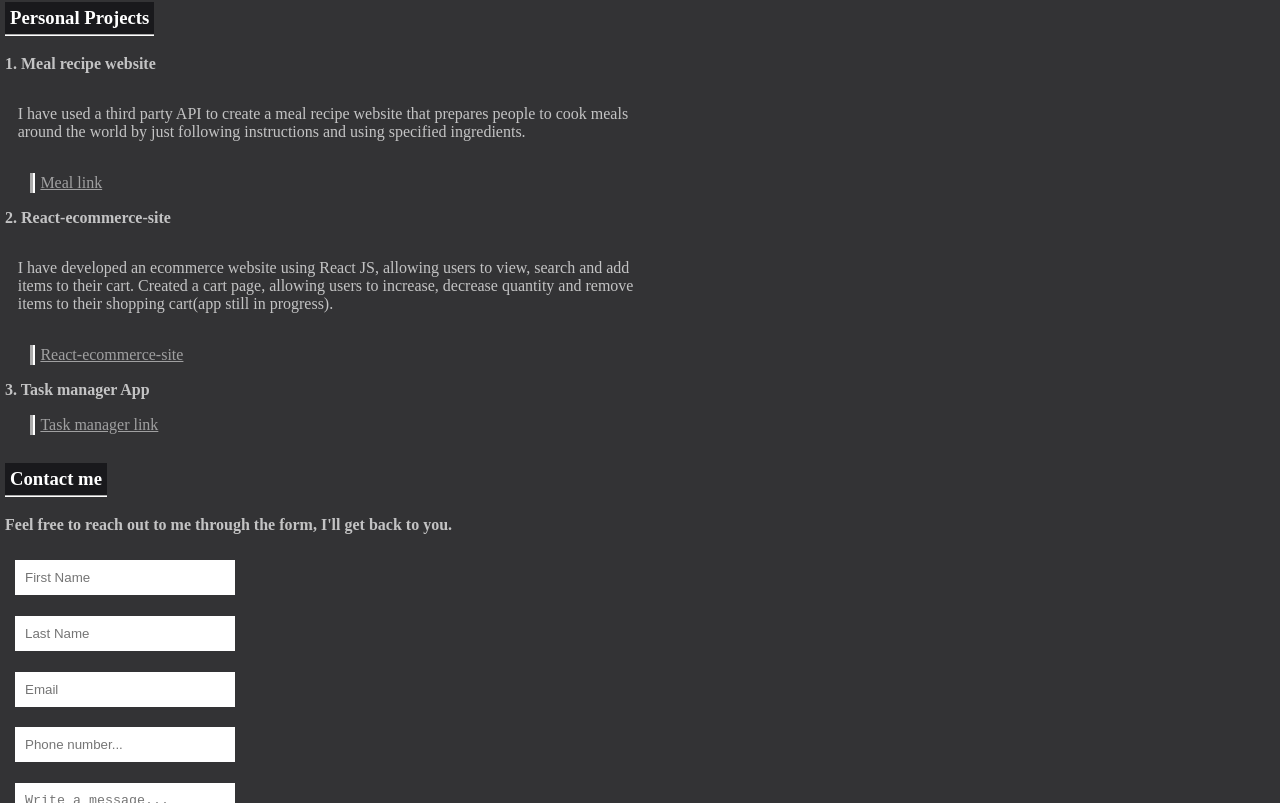
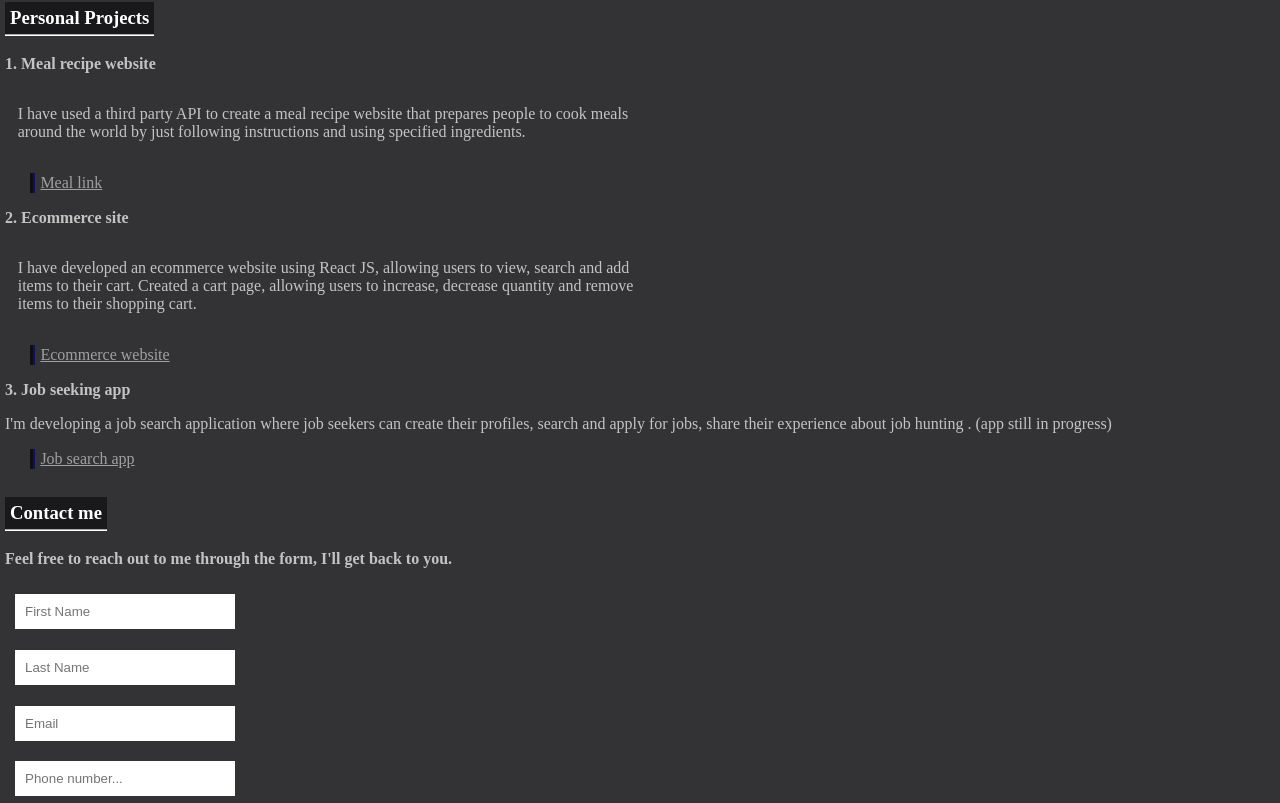
Before and after one commit to Sibusiso75/my-portfolio, a React (Vite) app: page / in a window 1280 px wide. Shown: the part 783-1586 px from the top of the page. Built offline with nearby package versions, Linux system fonts and the light colour scheme.

Commit message:
fix errors

```diff
--- a/src/AboutMeAndSkills.jsx
+++ b/src/AboutMeAndSkills.jsx
@@ -23,8 +23,11 @@ function AboutMeAndSkills() {
 
         </p>
         <h3>Skills</h3>
-        <h4>Front-end technologies</h4>
-        HTML <FaHtml5/> CSS <FaCss3/>  JavaScript  <br /><br />React <FaReact/>
+        <div>
+
+          <h4>Front-end technologies</h4>
+          HTML <FaHtml5/> CSS <FaCss3/>  JavaScript  <br /><br />React <FaReact/>
+        </div>
         <h4>Back-end Technologies</h4>
         Node <FaNodeJs/>  Express <MdJavascript/>
         <h4>Database</h4>
--- a/src/App.jsx
+++ b/src/App.jsx
@@ -7,6 +7,7 @@ import ContactAndFooter from './ContactAndFooter'
 
 
 function App() {
+
 
 
 
--- a/src/Projects.jsx
+++ b/src/Projects.jsx
@@ -18,31 +18,32 @@ function Projects() {
           <p>
           </p>
           <div className="links">
-            <a href="https://s-mealrecipes.netlify.com">Meal link</a>
+            <a href="https://s-mealrecipes.netlify.app">Meal link</a>
           </div>
           <p>
-            <b>2. React-ecommerce-site</b>
+            <b>2. Ecommerce site</b>
           </p>
           <div className="imageContainer">
-            <p>I have developed an ecommerce website using React JS, allowing users to view, search and add items to their cart. Created a cart page, allowing users to increase, decrease quantity and remove items to their shopping cart(app still in progress).
+            <p>I have developed an ecommerce website using React JS, allowing users to view, search and add items to their cart. Created a cart page, allowing users to increase, decrease quantity and remove items to their shopping cart.
             </p>
           </div>
           <p>
 
           </p>
           <div className="links">
-                      <a href="https://s-react-e-commerce.netlify">
-                        React-ecommerce-site
+                      <a href="https://s-react-e-commerce.netlify.app">
+                        Ecommerce website
           </a>
           </div>
+
           <p>
-            <b>3. Task manager App</b>
+            <b>3. Job seeking app</b>
           </p>
-          <p>
-          </p>
+          <p>I'm developing a job search application where job seekers can create their profiles, search and apply for jobs, share their experience about job hunting . (app still in progress)  </p>
           <div className="links">
-          <span><a href="https://react-manage-tasks.netlify.app">Task manager link</a></span>
+          <span><a href="https://github.com/Sibusiso75/job-search-app.git">Job search app</a></span>
           </div>
+
 
         </div>
 
--- a/src/portfolio.css
+++ b/src/portfolio.css
@@ -17,6 +17,9 @@ body{
   justify-content: center;
   padding:10px;
   height:fit-content;
+}
+a:visited{
+  color:white;
 }
 @media (max-width:767px) {
   body {
@@ -80,7 +83,7 @@ body{
     justify-content: space-evenly;
     line-height: 10px;
     border-top: none;
-    border-left: 5px groove white;
+    border-left: 5px groove rgba(0, 0, 40, 0.702);
     width: fit-content;
     color: rgba(245, 245, 245, 0.564);
   }
@@ -128,7 +131,7 @@ body{
   }
 
   a:visited {
-    color: black;
+    color:white;
     border-left: 5px solid rgba(0, 0, 40, 0.702);
 
   }
@@ -293,7 +296,7 @@ body{
     justify-content: space-evenly;
     line-height: 10px;
     border-top: none;
-    border-left: 5px groove white;
+    border-left: 5px groove rgba(0, 0, 40, 0.702);
     width: fit-content;
 
     color: rgba(245, 245, 245, 0.564);
@@ -327,7 +330,7 @@ body{
   }
 
   a:visited {
-    color: black;
+    color: white;
     border-left: 5px solid rgba(0, 0, 40, 0.702);
 
   }
@@ -473,7 +476,14 @@ body{
     color: rgba(255, 255, 255, 0.711);
 
   }
+  h4{
+    display:flex;
+  }
+  .skills{
+    display:flex;
+    gap:1.2rem;
 
+  }
 
   h3, h4 {
 
@@ -503,7 +513,7 @@ body{
     justify-content: space-evenly;
     line-height: 10px;
     border-top: none;
-    border-left: 5px groove white;
+    border-left: 5px groove rgba(0, 0, 40, 0.702);
     width: fit-content;
     color: rgba(245, 245, 245, 0.564);
   }
@@ -533,7 +543,7 @@ body{
   }
 
   a:visited {
-    color: black;
+    color: white;
     border-left: 5px solid rgba(0, 0, 40, 0.702);
 
   }
```
Also changed, not shown: 2 other files (tests, documents, lock files or other folders).
